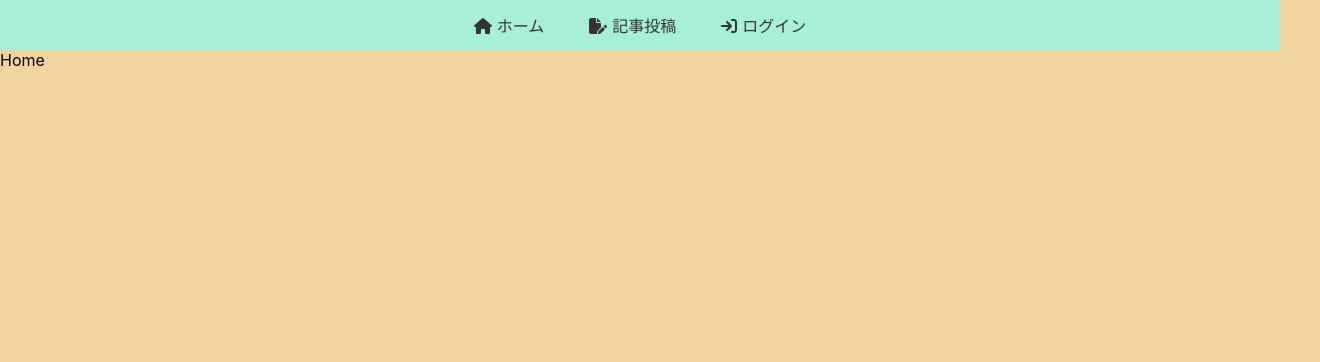
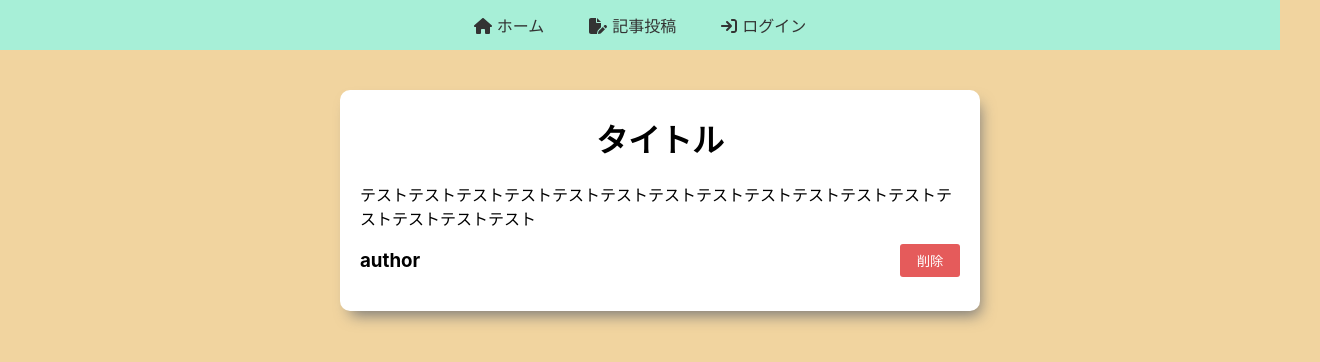
Before and after one commit to hata-tomoyuki/react-blog-with-firebase, a React (Create React App) app: page / in a window 1280 px wide. Shown: the top 362 px of the page, 1320 px wide, since content can reach past the window. Built offline with nearby package versions, Linux system fonts and the light colour scheme.

Commit message:
show post by hard coding

```diff
--- /dev/null
+++ b/src/components/Home.css
@@ -0,0 +1,56 @@
+.homePage {
+    width: 100%;
+    height: calc(100vh - 80px);
+    display: flex;
+    flex-direction: column;
+    align-items: center;
+    padding: 20px;
+}
+
+.homePage .postContents {
+    width: 600px;
+    height: auto;
+    max-height: 600px;
+    background-color: white;
+    box-shadow: 5px 9px 15px -5px #777777;
+    border-radius: 10px;
+    padding: 20px;
+    margin: 20px;
+}
+
+.postHeader h1 {
+    text-align: center;
+    margin-top: 5px;
+}
+
+.postContents .postTextContainer {
+    height: auto;
+    word-wrap: break-word;
+    max-height: 400px;
+    width: 100%;
+}
+
+.nameAndDeleteButton {
+    display: flex;
+    align-items: center;
+}
+
+.nameAndDeleteButton button {
+    flex: 10%;
+    background-color: rgb(229, 91, 91);
+    color: white;
+    padding: 7px 15px;
+    border-radius: 3px;
+    border: none;
+    cursor: pointer;
+    transition: all .3s;
+}
+
+.nameAndDeleteButton button:hover {
+    background-color: rgb(223, 132, 132);
+
+}
+
+.nameAndDeleteButton h3 {
+    flex: 90%
+}
--- a/src/components/Home.js
+++ b/src/components/Home.js
@@ -1,8 +1,22 @@
 import React from 'react'
+import './Home.css'
 
 const Home = () => {
   return (
-    <div>Home</div>
+    <div className='homePage'>
+      <div className="postContents">
+        <div className="postHeader">
+          <h1>タイトル</h1>
+        </div>
+        <div className="postTextContainer">
+          テストテストテストテストテストテストテストテストテストテストテストテストテストテストテストテスト
+        </div>
+        <div className="nameAndDeleteButton">
+          <h3>author</h3>
+          <button>削除</button>
+        </div>
+      </div>
+    </div>
   )
 }
 
```
